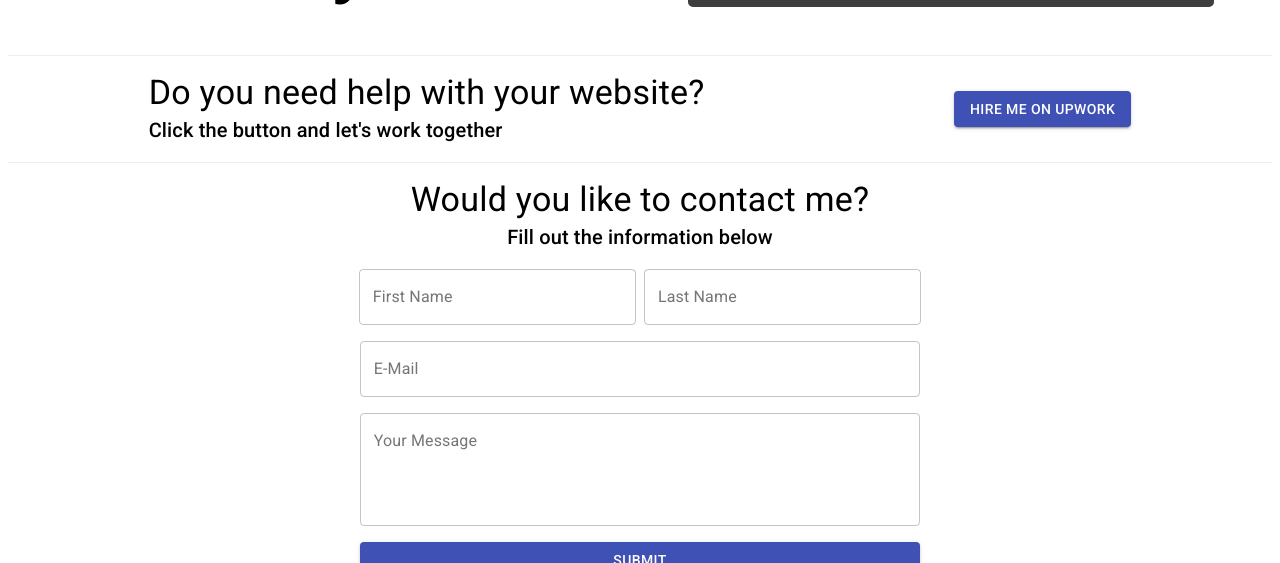
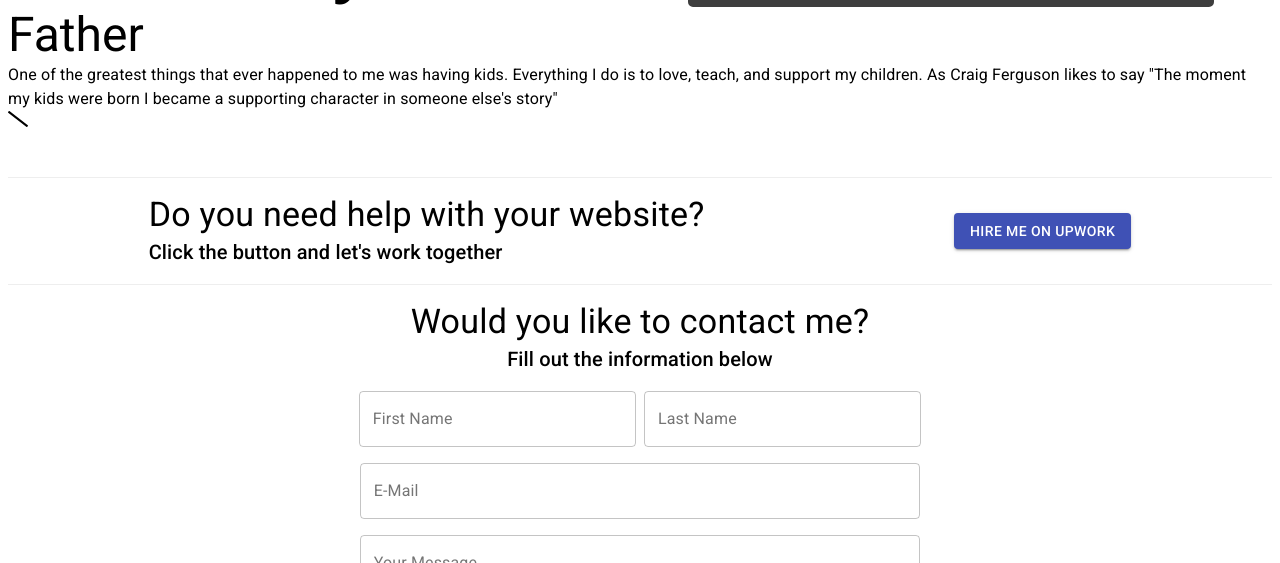
Before and after one commit to joshsuson/myGatsbySite, a Gatsby site: page / in a window 1280 px wide. Shown: the part 537-1100 px from the top of the page. Built offline with nearby package versions, Linux system fonts and the light colour scheme; Gatsby itself is replaced by a stand-in of ours.

Commit message:
working on homepage content

```diff
--- a/src/pages/index.jsx
+++ b/src/pages/index.jsx
@@ -4,6 +4,8 @@ import { Container, Typography } from "@material-ui/core"
 import { makeStyles } from "@material-ui/core/styles"
 import Layout from "../templates/layout"
 import Img from "gatsby-image"
+import "../utils/fontawesome"
+import { FontAwesomeIcon } from "@fortawesome/react-fontawesome"
 
 const useStyles = makeStyles({
   customContainer: {
@@ -45,6 +47,18 @@ const HomePage = ({ data }) => {
             imgStyle={{ borderRadius: "5px" }}
           />
         </div>
+        <div>
+          <div>
+            <Typography variant="h3">Father</Typography>
+            <Typography variant="body1">
+              One of the greatest things that ever happened to me was having
+              kids. Everything I do is to love, teach, and support my children.
+              As Craig Ferguson likes to say "The moment my kids were born I
+              became a supporting character in someone else's story"
+            </Typography>
+          </div>
+          <FontAwesomeIcon icon="slash" />
+        </div>
       </Container>
     </Layout>
   )
--- a/src/utils/fontawesome.js
+++ b/src/utils/fontawesome.js
@@ -5,6 +5,7 @@ import {
   faHome,
   faUser,
   faFileAlt,
+  faSlash,
 } from "@fortawesome/free-solid-svg-icons"
 
-library.add(fab, faBars, faHome, faUser, faFileAlt)
+library.add(fab, faBars, faHome, faUser, faFileAlt, faSlash)
```
